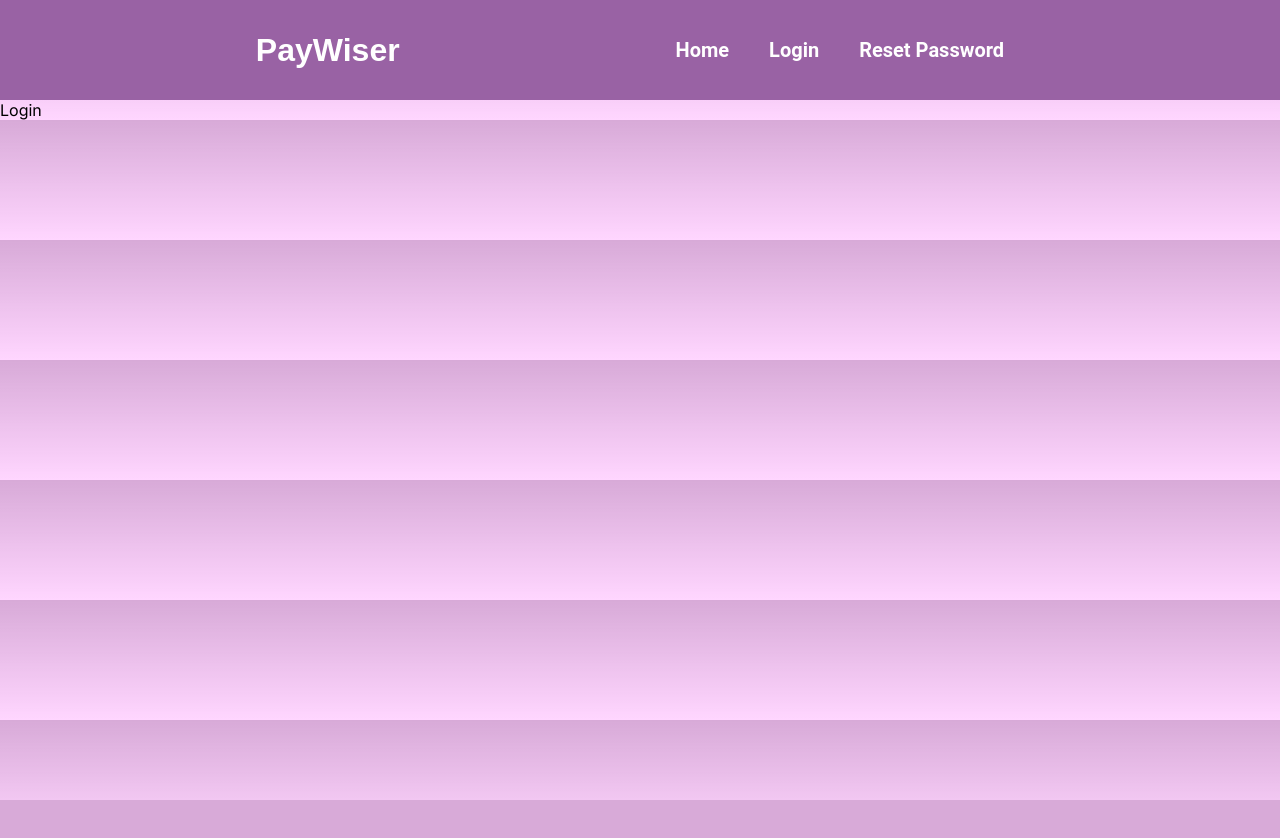
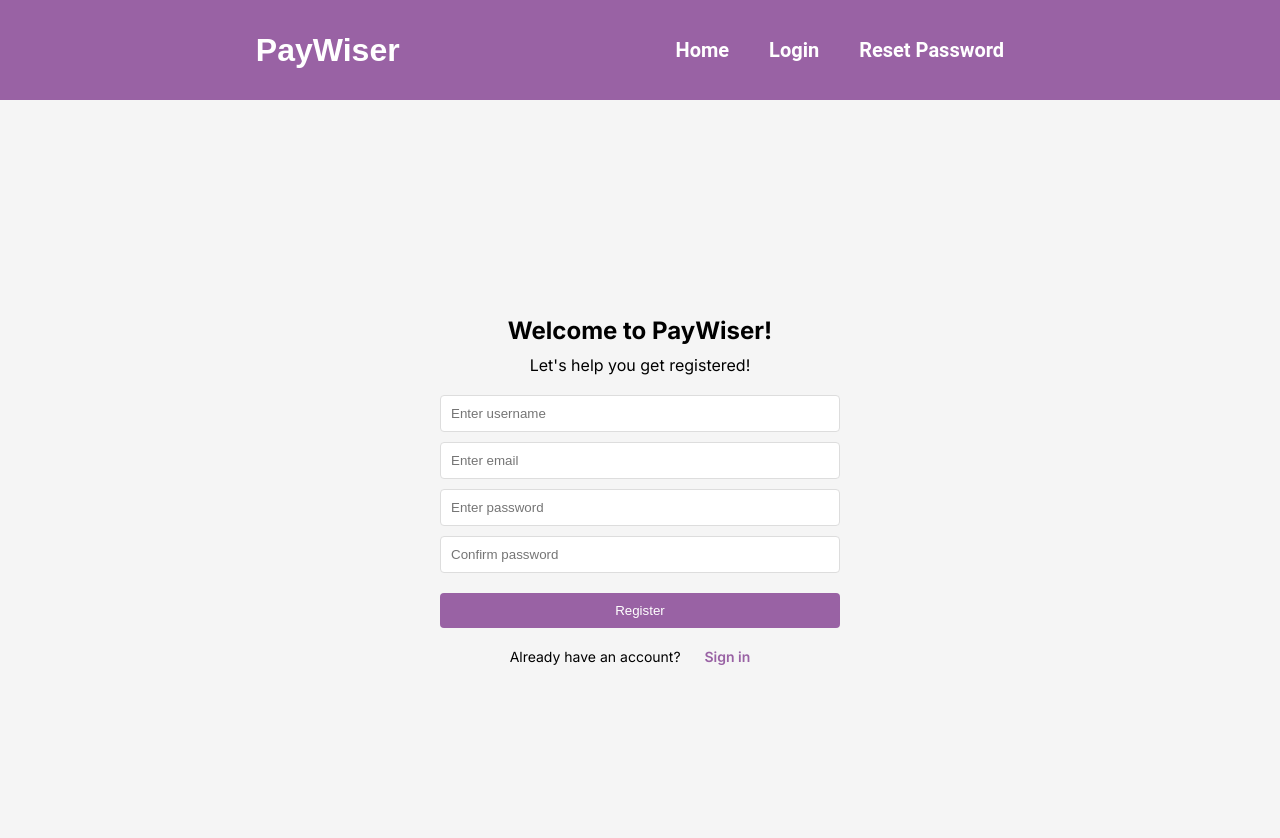
Before and after one commit to Miles1744/PayWiser, a Next.js app in the folder paywiser-frontend/: page /Login in a window 1280 px wide. Shown: the top 838 px of the page. Before the commit the page ends 800 px from the top, so only its background shows below. Built offline with nearby package versions, Linux system fonts and the light colour scheme.

Commit message:
Updated Login Page

```diff
--- /dev/null
+++ b/paywiser-frontend/src/app/Login/Login.css
@@ -0,0 +1,61 @@
+.Login-container {
+    display: flex;
+    flex-direction: column;
+    align-items: center;
+    justify-content: center;
+    height: 100vh;
+    background-color: #f5f5f5;
+    padding: 20px;
+  }
+
+  h2 {
+    font-size: 24px;
+    margin-bottom: 10px;
+  }
+
+  p {
+    font-size: 16px;
+    margin-bottom: 20px;
+  }
+
+  .Login-form {
+    display: flex;
+    flex-direction: column;
+    width: 100%;
+    max-width: 400px;
+  }
+
+  .input-field {
+    padding: 10px;
+    margin-bottom: 10px;
+    border: 1px solid #ddd;
+    border-radius: 4px;
+  }
+
+  .Login-button {
+    padding: 10px;
+    background-color: #9962a4;
+    color: white;
+    border: none;
+    border-radius: 4px;
+    cursor: pointer;
+    margin-top: 10px;
+  }
+
+  .Login-button:hover {
+    background-color: #7a5296;
+  }
+
+  .signin-link {
+    margin-top: 20px;
+    font-size: 14px;
+  }
+
+  .signin-link a {
+    color: #9962a4;
+    text-decoration: none;
+  }
+
+  .signin-link a:hover {
+    text-decoration: underline;
+  }
--- a/paywiser-frontend/src/app/Login/page.js
+++ b/paywiser-frontend/src/app/Login/page.js
@@ -1,7 +1,25 @@
 'use client';
 
+import "./Login.css";
+
+
+
 const Login = () => {
-    return <div>Login</div>;
-  };
 
-  export default Login;
+  return (
+    <div className="Login-container">
+      <h2>Welcome to PayWiser!</h2>
+      <p>Let's help you get registered!</p>
+      <form className="Login-form">
+        <input type="text" placeholder="Enter username" className="input-field" />
+        <input type="email" placeholder="Enter email" className="input-field" />
+        <input type="password" placeholder="Enter password" className="input-field" />
+        <input type="password" placeholder="Confirm password" className="input-field" />
+        <button type="submit" className="Login-button">Register</button>
+      </form>
+      <p className="signin-link">Already have an account? <a href="/Login">Sign in</a></p>
+    </div>
+  );
+};
+
+export default Login;
```
